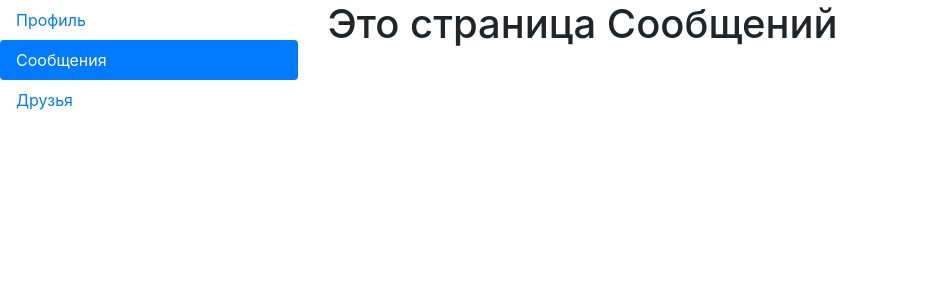
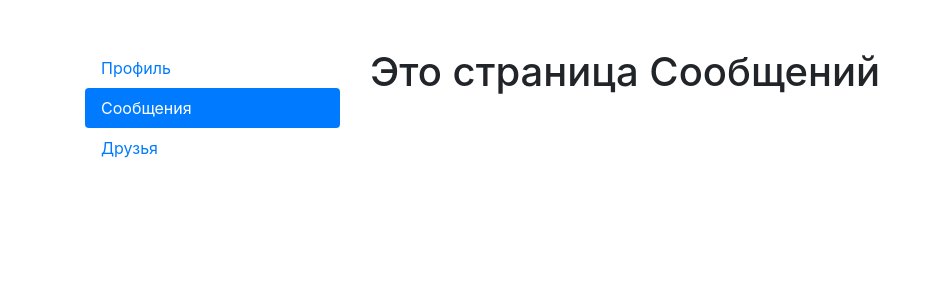
Before and after one commit to Anna-F-end/react-app, a React (Create React App) app: page /messages in a window 1280 px wide. Shown: the top 300 px of the page, without its empty margins (0-941 px from the left). Built offline with nearby package versions, Linux system fonts and the light colour scheme.

Commit message:
Friends, Messages added to components

```diff
--- a/src/App.jsx
+++ b/src/App.jsx
@@ -2,15 +2,12 @@
 import { NavLink, Route, Routes } from 'react-router-dom';
 import './App.css';
 import { Profile } from './components/Profile';
+import { Messages } from './components/Messages';
+import { Friends } from './components/Friends';
 
-const Messages = () => {
-  return <h1>Это страница Сообщений</h1>
-}
-const Friends = ()=>{
-  return <h1>Страница с друзьями</h1>
-}
 function App() {
   return (
+   <div className="container mt-5">
      <div className="row">
       <div className="col-3">
         <div className="nav flex-column nav-pills">
@@ -19,9 +16,6 @@ function App() {
           <NavLink className="nav-link" to="Friends">Друзья</NavLink>
         </div>
       </div>
-
-
-
       <div className="col-9">
         <Routes>
           <Route path="/" element={<h1>Личный кабинет</h1>}/>
@@ -31,6 +25,7 @@ function App() {
         </Routes>
       </div>
      </div>
+   </div>
   );
 }
 
--- /dev/null
+++ b/src/components/Friends.jsx
@@ -0,0 +1,3 @@
+export const Friends = ()=>{
+    return <h1>Страница с друзьями</h1>
+  }
--- /dev/null
+++ b/src/components/Messages.jsx
@@ -0,0 +1,3 @@
+export const Messages = () => {
+    return <h1>Это страница Сообщений</h1>
+  }
```
Lines whose indentation alone changed are shown as unchanged.
